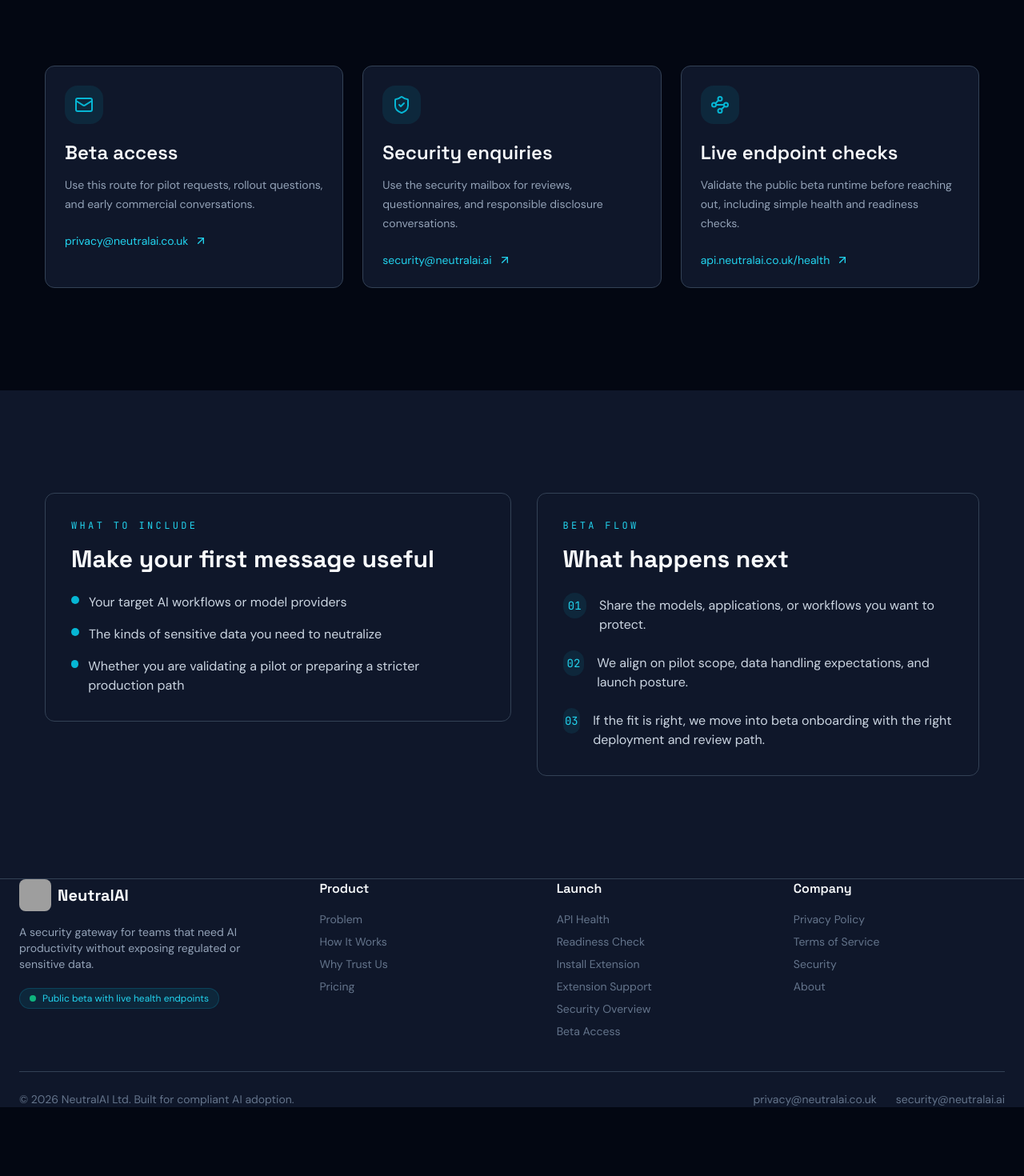
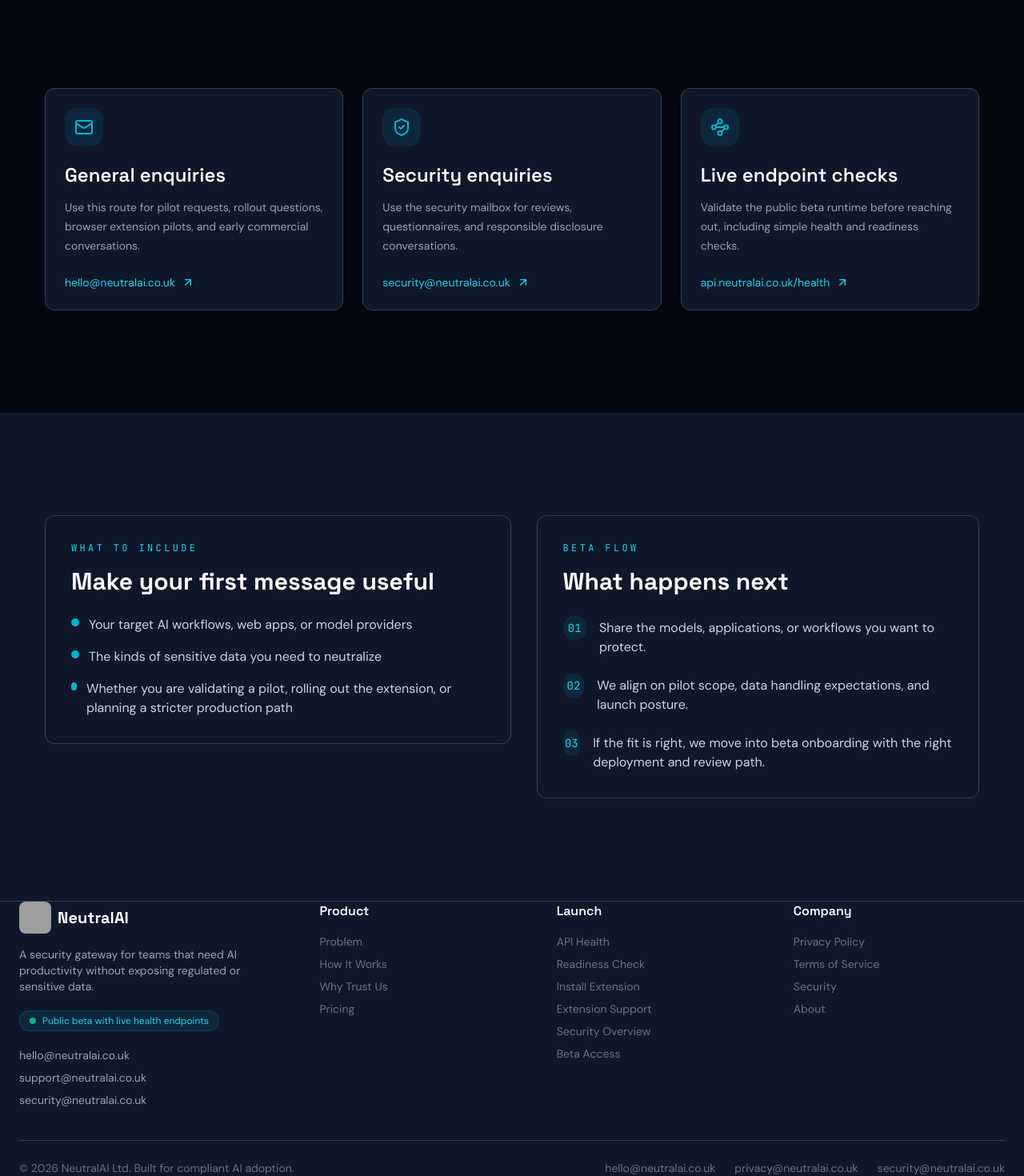
Before and after one commit to nazifsohtaoglu/neutralai-website, a Next.js app: page /contact in a window 1280 px wide. Shown: the part 590-2060 px from the top of the page at 80% size. Before the commit the page ends 1974 px from the top, so only its background shows below. Built offline with nearby package versions, Linux system fonts and the light colour scheme; grey boxes are pictures that could not be loaded.

Commit message:
Align contact details and legal copy

```diff
--- a/app/about/page.tsx
+++ b/app/about/page.tsx
@@ -57,7 +57,7 @@ export default function AboutPage() {
               Building a safer way to adopt AI
             </h1>
             <p className="mt-6 text-xl text-slate-400">
-              NeutralAI is focused on one job: helping teams use modern AI systems without turning sensitive data handling into an afterthought.
+              NeutralAI is focused on one job: helping teams use modern AI systems without treating sensitive data handling as an afterthought or leaving rollout decisions to guesswork.
             </p>
           </motion.div>
         </div>
@@ -78,10 +78,10 @@ export default function AboutPage() {
               <h2 className="mt-5 font-heading text-3xl font-bold">What we are building</h2>
               <div className="mt-5 space-y-4 text-slate-400">
                 <p>
-                  NeutralAI is being shaped as a gateway layer that stands between customer applications and external AI providers. The goal is straightforward: let teams adopt AI while applying policy before sensitive data moves beyond the trusted boundary.
+                  NeutralAI is being shaped as a gateway layer that stands between customer applications, browser-based AI usage, and external model providers. The goal is straightforward: let teams adopt AI while applying policy before sensitive data moves beyond the trusted boundary.
                 </p>
                 <p>
-                  That means the product story has to be credible. We prefer explicit launch posture, beta-oriented onboarding, and visible hardening milestones over generic promises.
+                  That means the product story has to stay credible. We prefer explicit launch posture, beta-oriented onboarding, and visible hardening milestones over generic enterprise promises.
                 </p>
               </div>
             </motion.div>
@@ -148,7 +148,7 @@ export default function AboutPage() {
           >
             <h2 className="font-heading text-3xl font-bold md:text-4xl">Want to evaluate the gateway?</h2>
             <p className="mt-5 text-lg text-slate-400">
-              The best next step is a pilot conversation that matches your current deployment stage and review requirements.
+              The best next step is a pilot conversation that matches your current deployment stage, browser-extension needs, and review requirements.
             </p>
             <a href="/contact" className="btn btn-cta mt-8 px-8 py-4 text-lg">
               Contact NeutralAI
--- a/app/components/Footer.tsx
+++ b/app/components/Footer.tsx
@@ -66,6 +66,17 @@ export default function Footer() {
               <span className="h-2 w-2 rounded-full bg-accent-success animate-pulse" />
               Public beta with live health endpoints
             </div>
+            <div className="mt-5 space-y-2 text-sm text-slate-400">
+              <a href={contactLinks.betaAccessMailto} className="block hover:text-primary transition-colors">
+                {siteConfig.contactEmail}
+              </a>
+              <a href={contactLinks.supportMailto} className="block hover:text-primary transition-colors">
+                {siteConfig.supportEmail}
+              </a>
+              <a href={contactLinks.securityMailto} className="block hover:text-primary transition-colors">
+                {siteConfig.securityEmail}
+              </a>
+            </div>
           </div>
 
           <div>
@@ -110,6 +121,9 @@ export default function Footer() {
             <a href={contactLinks.betaAccessMailto} className="hover:text-primary transition-colors">
               {siteConfig.contactEmail}
             </a>
+            <a href={contactLinks.privacyMailto} className="hover:text-primary transition-colors">
+              {siteConfig.privacyEmail}
+            </a>
             <a href={contactLinks.securityMailto} className="hover:text-primary transition-colors">
               {siteConfig.securityEmail}
             </a>
--- a/app/contact/page.tsx
+++ b/app/contact/page.tsx
@@ -8,8 +8,8 @@ import { contactLinks, siteConfig } from '../site'
 const contactCards = [
   {
     icon: Mail,
-    title: 'Beta access',
-    description: 'Use this route for pilot requests, rollout questions, and early commercial conversations.',
+    title: 'General enquiries',
+    description: 'Use this route for pilot requests, rollout questions, browser extension pilots, and early commercial conversations.',
     label: siteConfig.contactEmail,
     href: contactLinks.betaAccessMailto,
   },
@@ -55,7 +55,7 @@ export default function ContactPage() {
               Start the conversation before you start the rollout
             </h1>
             <p className="mt-6 text-xl text-slate-400">
-              NeutralAI is currently onboarding pilots directly. Reach out with your use case, target models, and compliance expectations so the right launch path can be scoped.
+              NeutralAI is currently onboarding pilots directly. Reach out with your target workflow, model usage, browser extension needs, and compliance expectations so we can scope the right starting point.
             </p>
           </motion.div>
         </div>
@@ -109,7 +109,7 @@ export default function ContactPage() {
               <ul className="mt-6 space-y-4 text-slate-300">
                 <li className="flex items-start gap-3">
                   <span className="mt-1 h-2.5 w-2.5 rounded-full bg-primary" />
-                  <span>Your target AI workflows or model providers</span>
+                  <span>Your target AI workflows, web apps, or model providers</span>
                 </li>
                 <li className="flex items-start gap-3">
                   <span className="mt-1 h-2.5 w-2.5 rounded-full bg-primary" />
@@ -117,7 +117,7 @@ export default function ContactPage() {
                 </li>
                 <li className="flex items-start gap-3">
                   <span className="mt-1 h-2.5 w-2.5 rounded-full bg-primary" />
-                  <span>Whether you are validating a pilot or preparing a stricter production path</span>
+                  <span>Whether you are validating a pilot, rolling out the extension, or planning a stricter production path</span>
                 </li>
               </ul>
             </motion.div>
--- a/app/privacy/page.tsx
+++ b/app/privacy/page.tsx
@@ -48,6 +48,13 @@ export default function PrivacyPage() {
             </h1>
             <p className="mt-6 text-xl text-slate-400">
               This privacy page exists for browser store review and public reference. It explains how NeutralAI Interceptor operates on supported AI web apps, what service endpoints it contacts, and what telemetry posture the product is designed to maintain.
+            </p>
+            <p className="mt-4 text-sm text-slate-500">
+              Privacy questions can be sent to{' '}
+              <a href={`mailto:${siteConfig.privacyEmail}`} className="text-primary-light hover:text-primary">
+                {siteConfig.privacyEmail}
+              </a>
+              .
             </p>
           </div>
         </div>
--- a/app/site.ts
+++ b/app/site.ts
@@ -8,9 +8,11 @@ export const siteConfig = {
   apiHealthUrl: 'https://api.neutralai.co.uk/health',
   apiReadyUrl: 'https://api.neutralai.co.uk/ready',
   appBaseUrl: 'https://app.neutralai.co.uk',
-  contactEmail: 'privacy@neutralai.co.uk',
-  securityEmail: 'security@neutralai.ai',
-  supportEmail: 'support@neutralai.io',
+  contactEmail: 'hello@neutralai.co.uk',
+  privacyEmail: 'privacy@neutralai.co.uk',
+  securityEmail: 'security@neutralai.co.uk',
+  supportEmail: 'support@neutralai.co.uk',
+  salesEmail: 'sales@neutralai.co.uk',
   securityTxtPath: '/.well-known/security.txt',
   chromeExtensionUrl: '',
   edgeExtensionUrl: '',
@@ -20,6 +22,9 @@ export const contactLinks = {
   betaAccessMailto: `mailto:${siteConfig.contactEmail}?subject=NeutralAI%20beta%20access`,
   launchReviewMailto: `mailto:${siteConfig.contactEmail}?subject=NeutralAI%20launch%20readiness%20review`,
   securityMailto: `mailto:${siteConfig.securityEmail}?subject=Security%20enquiry%20for%20NeutralAI`,
+  supportMailto: `mailto:${siteConfig.supportEmail}?subject=NeutralAI%20support`,
+  privacyMailto: `mailto:${siteConfig.privacyEmail}?subject=NeutralAI%20privacy%20query`,
+  salesMailto: `mailto:${siteConfig.salesEmail}?subject=NeutralAI%20commercial%20enquiry`,
 } as const
 
 export const homeSections = {
--- a/app/terms/page.tsx
+++ b/app/terms/page.tsx
@@ -95,7 +95,7 @@ export default function TermsPage() {
               Terms of <span className="gradient-text">Service</span>
             </h1>
             <p className="text-xl text-slate-400 max-w-2xl mx-auto">
-              Welcome to NeutralAI. These Terms of Service govern your access to and use of our services.
+              These Terms of Service govern access to NeutralAI beta services, including the gateway, browser extension support surfaces, and related onboarding conversations.
             </p>
           </motion.div>
         </div>
@@ -167,6 +167,9 @@ export default function TermsPage() {
               <p className="text-slate-400">
                 By accessing or using our services, you acknowledge that you have read, understood, and agree to be bound by these Terms of Service. If you do not agree to these terms, please do not use our services.
               </p>
+              <p className="text-slate-500 text-sm mt-4">
+                Questions about these terms can be sent to hello@neutralai.co.uk.
+              </p>
               <p className="text-slate-500 text-sm mt-6">
                 Last updated: March 29, 2026
               </p>
```
